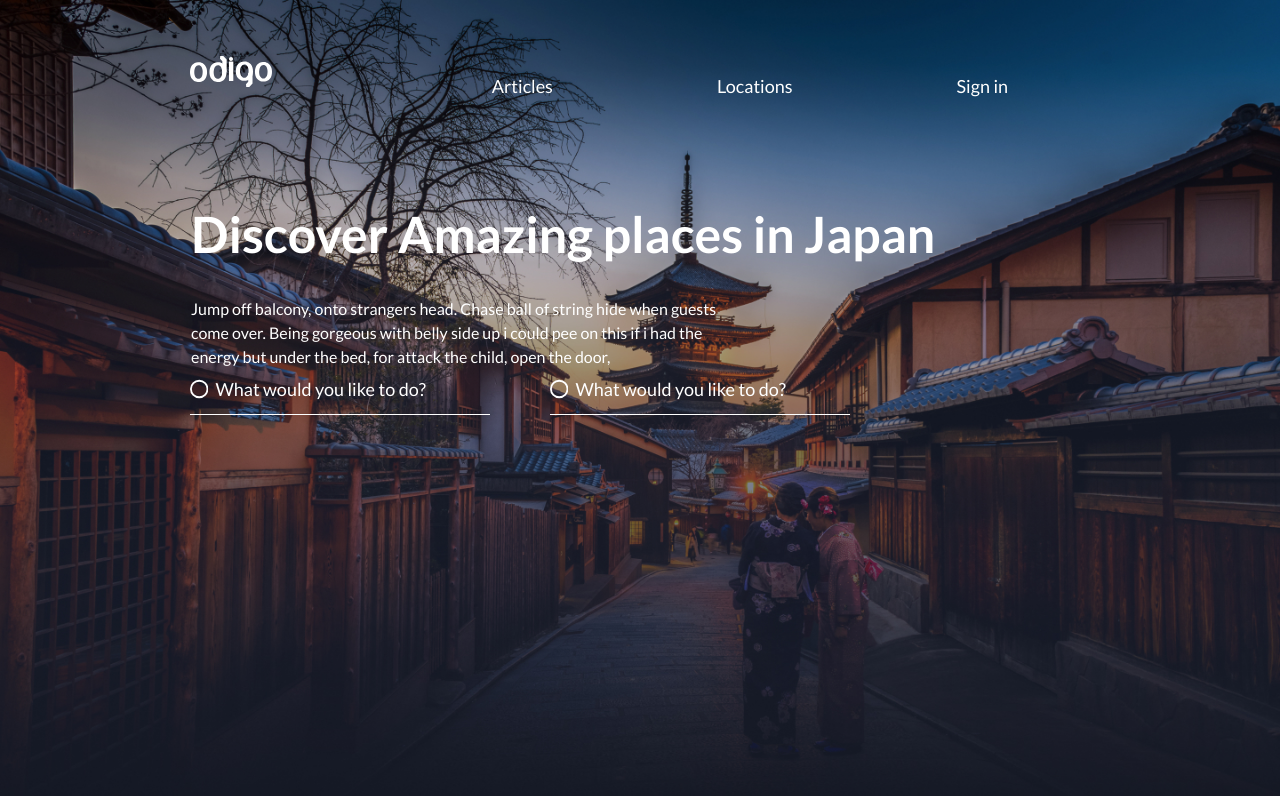
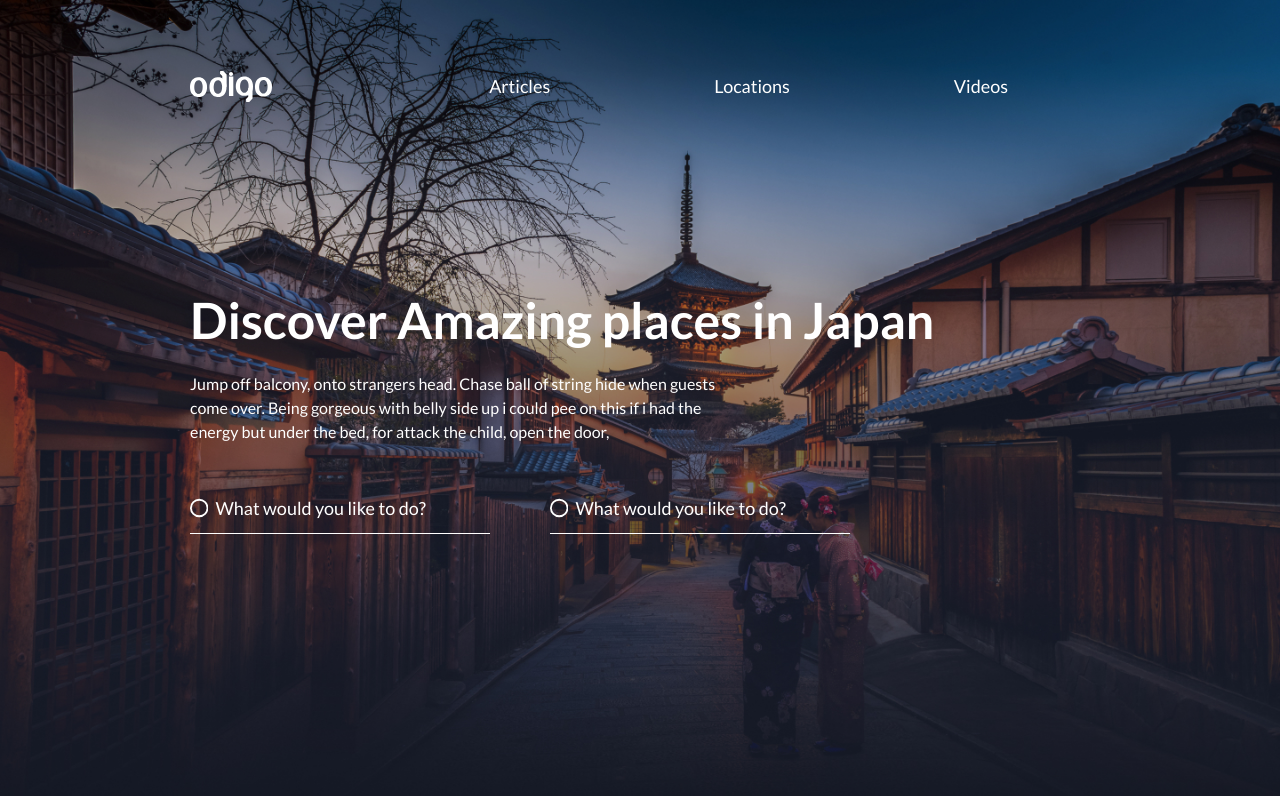
Before and after one commit to Anton-Blazheiko/Start, a React (Vite) app: page / in a window 1280 px wide. Shown: the top 796 px of the page. Built offline with nearby package versions, Linux system fonts and the light colour scheme.

Commit message:
:wrench:small styles fix

```diff
--- a/src/components/Header/Header.jsx
+++ b/src/components/Header/Header.jsx
@@ -9,7 +9,7 @@ import classNames from 'classnames/bind';
 
 const cx = classNames.bind(styles);
 
-const menuItems = ['Articles', 'Locations', 'Sign in']
+const menuItems = ['Articles', 'Locations', 'Videos']
 
 
 export const Header = () => {
@@ -28,8 +28,10 @@ export const Header = () => {
   };
 
   return (
+    <>
+      <img  className={cx('header-intro-background')}src={IntroBackground}/>
       <header className={cx('header')}>
-      <img  className={cx('header-intro-background')}src={IntroBackground}/>
+
         <div className={cx(`${isSticky ? 'header-nav-container-is-sticky' : 'header-nav-container'}`)}>
 
         <Logo/>
@@ -48,15 +50,14 @@ export const Header = () => {
             <h1 className={cx('header-text-heading-title')}>Discover Amazing places in Japan</h1>
             <p className={cx('header-text-heading-paragraph')}>Jump off balcony, onto strangers head. Chase ball of string hide when guests come over. Being gorgeous with belly side up i could pee on this if i had the energy but under the bed, for attack the child, open the door, </p>
 
-    </div>
-
           <div className={cx('header-inputs')}>
             <Input placeholder="What would you like to do?" />
             <div className={cx('header-inputs-with-margin')}>
               <Input placeholder="What would you like to do?" />
             </div>
           </div>
-
+        </div>
       </header>
+    </>
   );
 }
--- a/src/components/Header/style.module.scss
+++ b/src/components/Header/style.module.scss
@@ -1,10 +1,11 @@
 @import '../../css/variables/varibales.scss';
 
 .header {
+	padding: px-to-rem(56) px-to-rem(190) 0 px-to-rem(190);
 	&-nav-container {
 		display: flex;
 		justify-content: space-between;
-		padding: px-to-rem(56) px-to-rem(190);
+		align-items: center;
 	}
 
 	&-nav-container-is-sticky {
@@ -51,24 +52,25 @@
 	}
 	&-inputs {
 		display: flex;
-		margin-left: px-to-rem(190);
 	}
 	&-inputs-with-margin {
 		margin-left: px-to-rem(60);
 	}
-}
 
-.header-text {
+	&-text {
+		margin-top: px-to-rem(176);
 		color: $header-text-color;
-	margin-left: px-to-rem(191);
 
 		&-heading-title {
 			font-size: px-to-rem(50);
+			margin-bottom: px-to-rem(22);
 		}
 
 		&-heading-paragraph {
 			width: px-to-rem(546);
 			font-size: px-to-rem(16);
 			line-height: px-to-rem(24);
+			margin-bottom: px-to-rem(60);
 		}
 	}
+}
```
Lines whose indentation alone changed are shown as unchanged.
